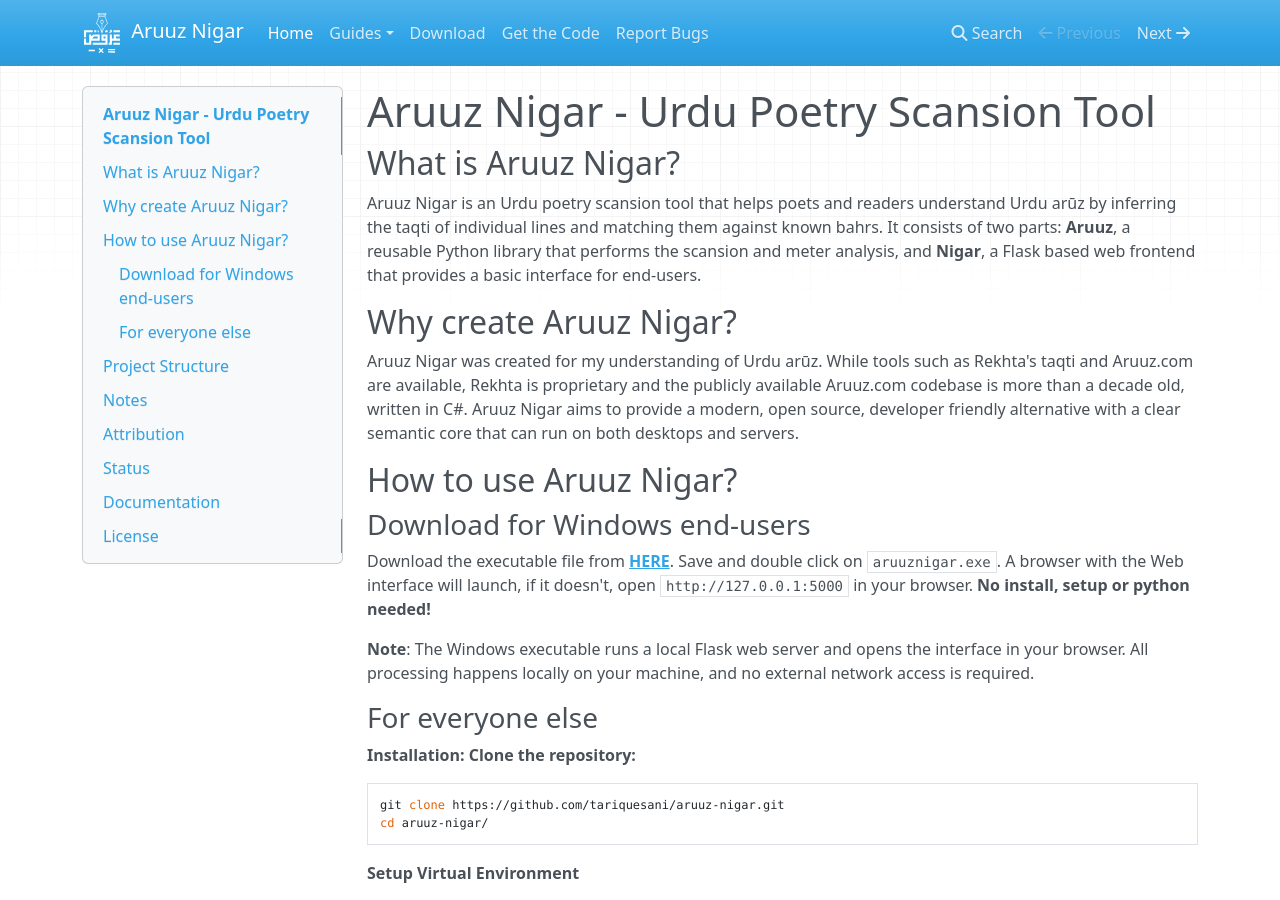
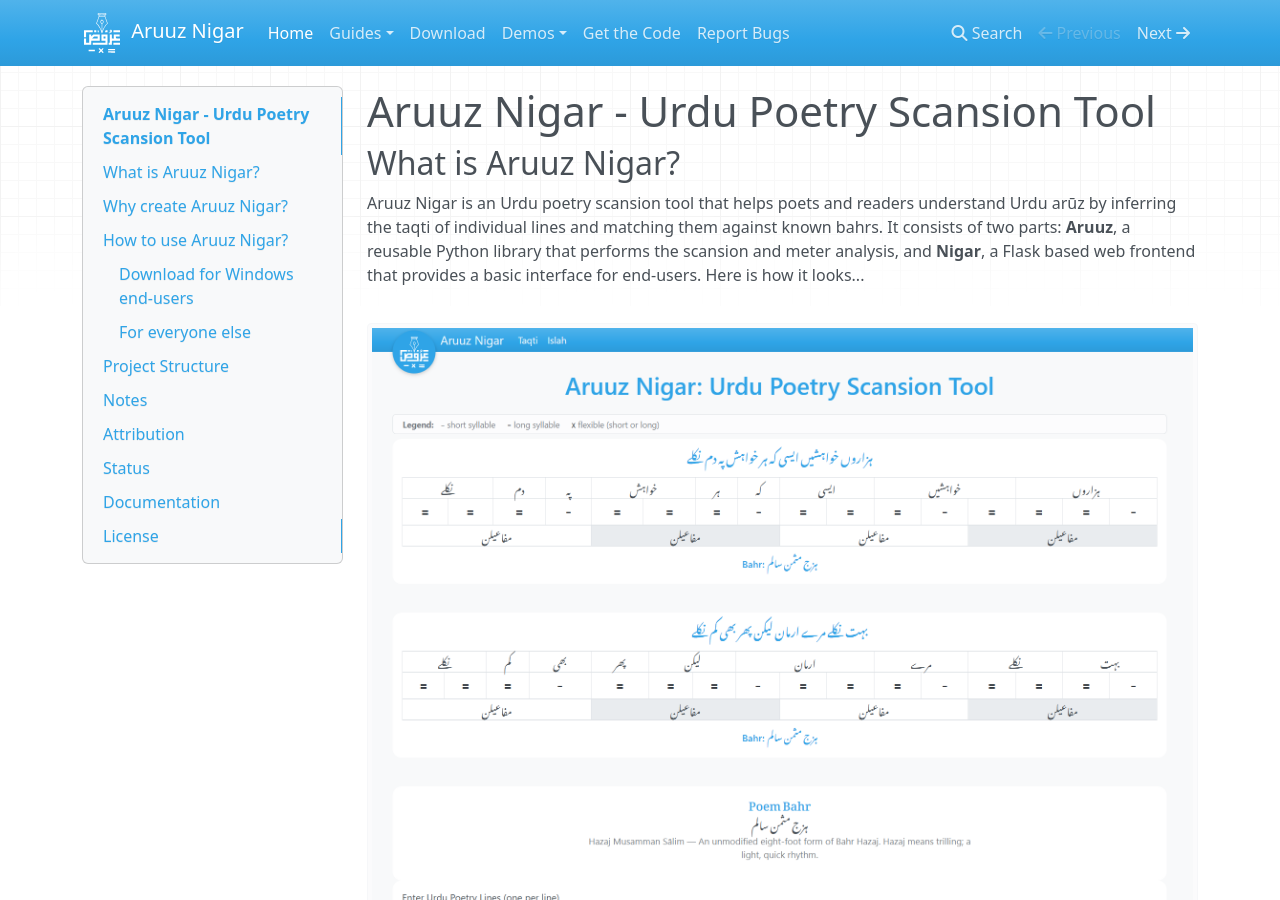
Before and after one commit to tariquesani/aruuz-nigar, an MkDocs documentation site: the page built from docs/index.md, in a window 1280 px wide and 900 px high. Built offline with MkDocs 1.6.1, drawn with Linux system fonts in a browser that asks for light colours; nearby versions of some CDN libraries.

Commit message:
chore(docs): Update documentation with demo links and add screenshot of interface

```diff
--- a/docs/index.md
+++ b/docs/index.md
@@ -2,7 +2,10 @@
 
 ## What is Aruuz Nigar?
 
-Aruuz Nigar is an Urdu poetry scansion tool that helps poets and readers understand Urdu arūz by inferring the taqti of individual lines and matching them against known bahrs. It consists of two parts: **Aruuz**, a reusable Python library that performs the scansion and meter analysis, and **Nigar**, a Flask based web frontend that provides a basic interface for end-users.
+Aruuz Nigar is an Urdu poetry scansion tool that helps poets and readers understand Urdu arūz by inferring the taqti of individual lines and matching them against known bahrs. It consists of two parts: **Aruuz**, a reusable Python library that performs the scansion and meter analysis, and **Nigar**, a Flask based web frontend that provides a basic interface for end-users. Here is how it looks...
+
+![Screenshot of Aruuz Nigar interface](img/screen1.png)
+
 
 ## Why create Aruuz Nigar?
 
--- a/mkdocs.yml
+++ b/mkdocs.yml
@@ -20,6 +20,9 @@ nav:
           - Scansion Data Flow: guides/internals/scansion-data-flow.md
           - API Documentation: api/README.md
   - Download: https://github.com/tariquesani/aruuz-nigar/releases
+  - Demos:
+      - Server 1: https://www--aruuznigar.replit.app/
+      - Server 2: https://aruuznigar.onrender.com/
   - Get the Code: https://github.com/tariquesani/aruuz-nigar
   - Report Bugs: https://github.com/tariquesani/aruuz-nigar/issues
 
```
Also changed, not shown: docs/img/screen1.png (added), 1 other file.
